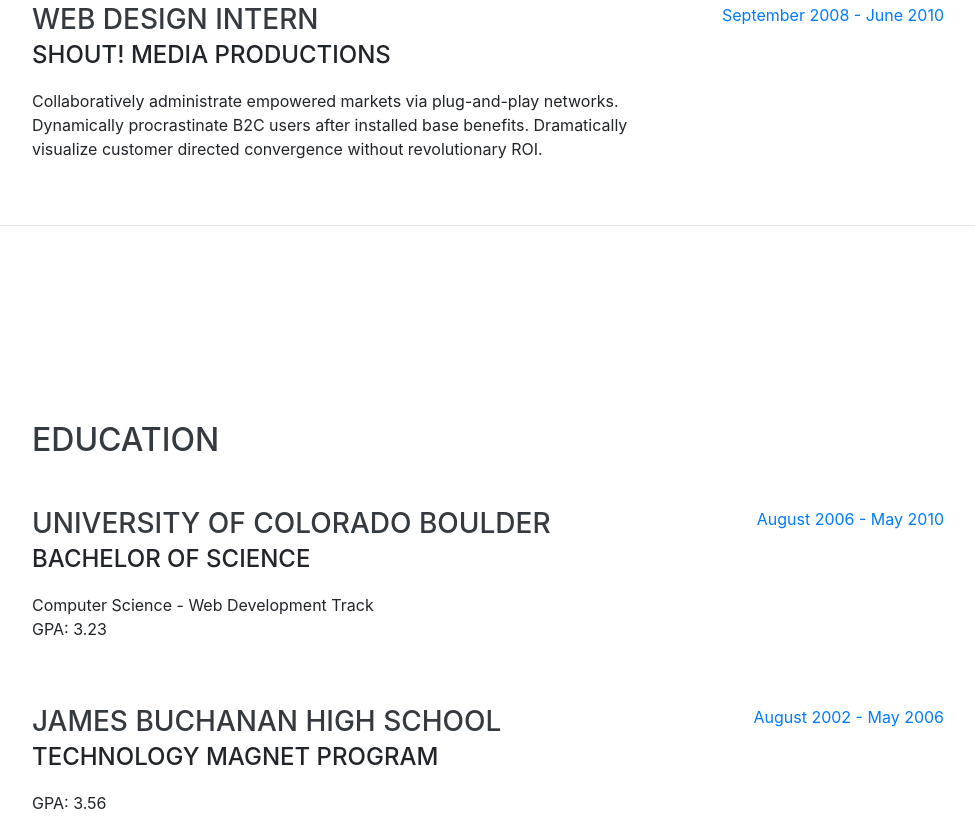
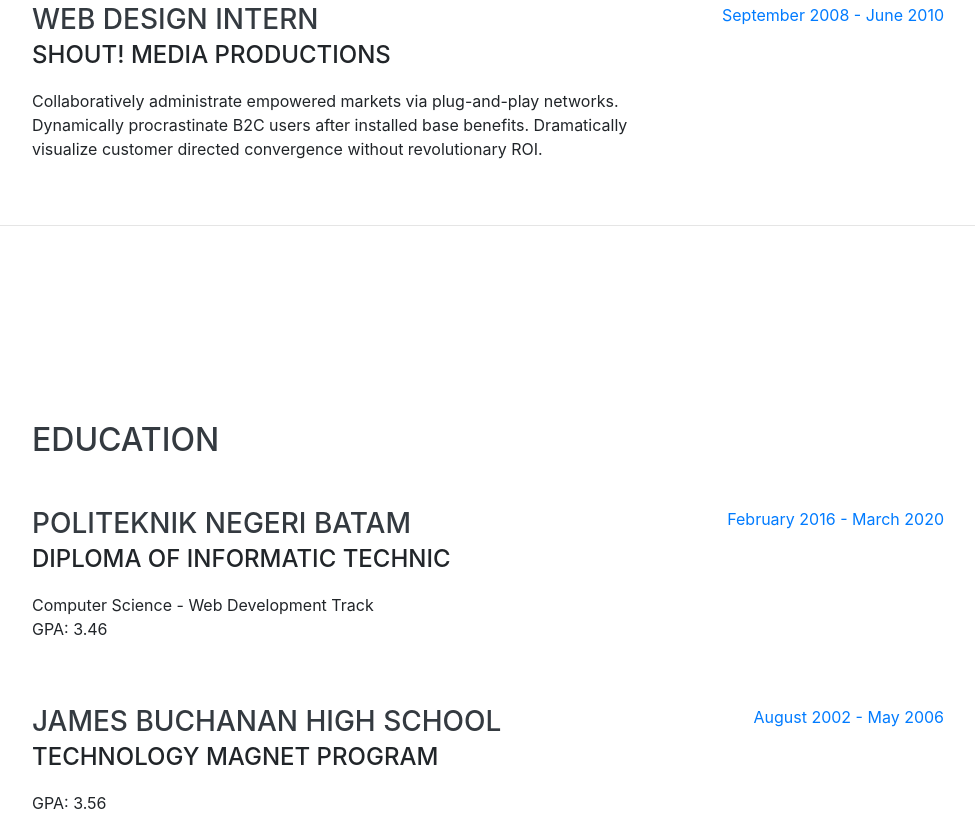
Before and after one commit to SianturiRodoLandro/sianturirodolandro.github.io, a website with bundled scripts: page index.html in a window 1280 px wide. Shown: the part 1669-2507 px from the top of the page, without its empty margins (288-1263 px from the left). Built offline with nearby package versions, Linux system fonts and the light colour scheme; a web font is replaced by a local one.

Commit message:
Update index.html

```diff
--- a/index.html
+++ b/index.html
@@ -69,7 +69,7 @@
         <div class="subheading mb-5">Pondok Idaman Blok H2 No.12A· Batam Center, Kodepos 29433 · (+62) 852-7221-6320
           <a href="mailto:name@email.com">blacksabathhandsome@gmail.com</a>
         </div>
-        <p class="lead mb-5">I am experienced in leveraging agile frameworks to provide a robust synopsis for high level overviews. Iterative approaches to corporate strategy foster collaborative thinking to further the overall value proposition.</p>
+        <p class="lead mb-5">I am experienced in Learning & Development.</p>
         <div class="social-icons">
           <a href="#">
             <i class="fab fa-linkedin-in"></i>
@@ -149,13 +149,13 @@
 
         <div class="resume-item d-flex flex-column flex-md-row justify-content-between mb-5">
           <div class="resume-content">
-            <h3 class="mb-0">University of Colorado Boulder</h3>
-            <div class="subheading mb-3">Bachelor of Science</div>
+            <h3 class="mb-0">Politeknik Negeri Batam</h3>
+            <div class="subheading mb-3">Diploma of Informatic Technic</div>
             <div>Computer Science - Web Development Track</div>
-            <p>GPA: 3.23</p>
+            <p>GPA: 3.46</p>
           </div>
           <div class="resume-date text-md-right">
-            <span class="text-primary">August 2006 - May 2010</span>
+            <span class="text-primary">February 2016 - March 2020</span>
           </div>
         </div>
 
```
